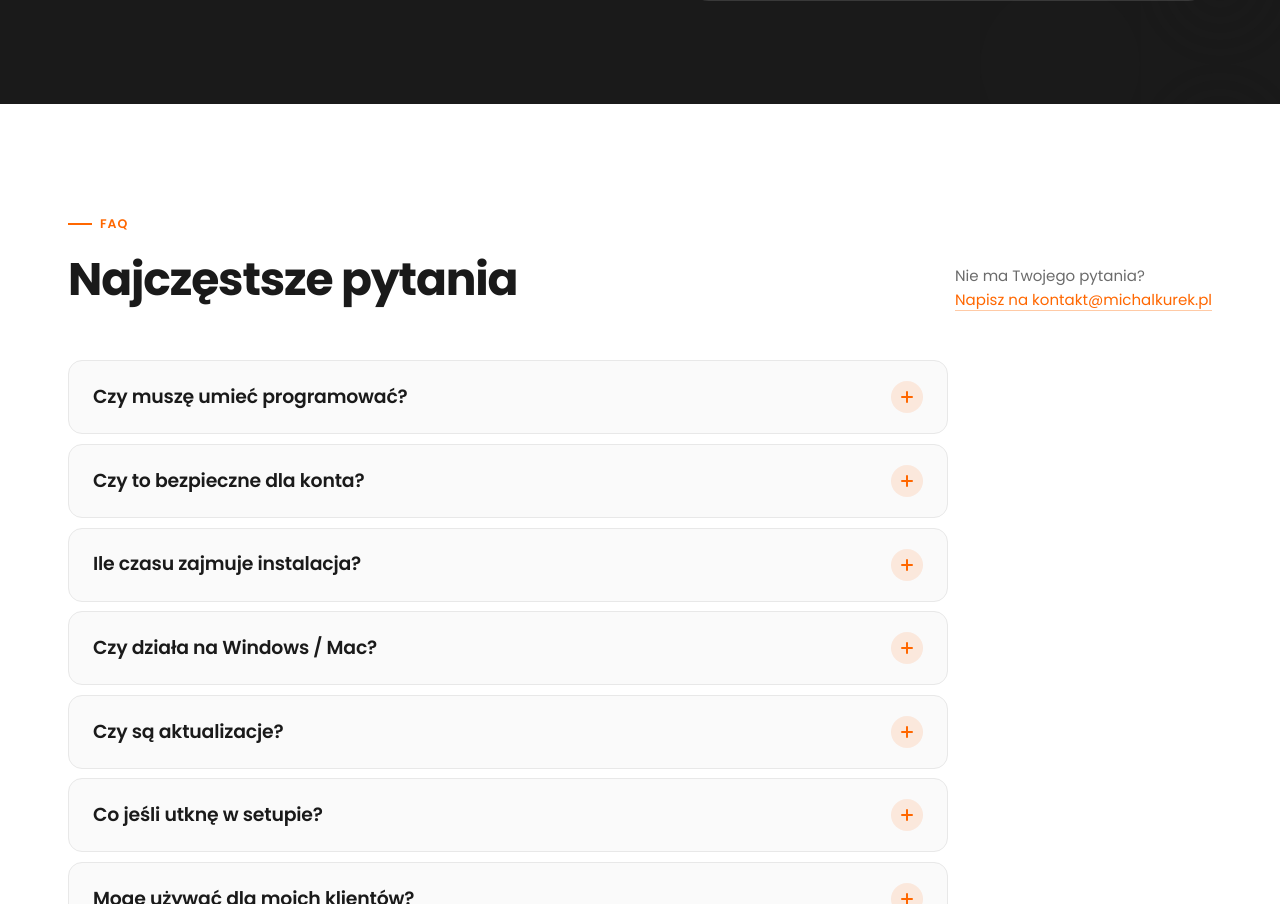
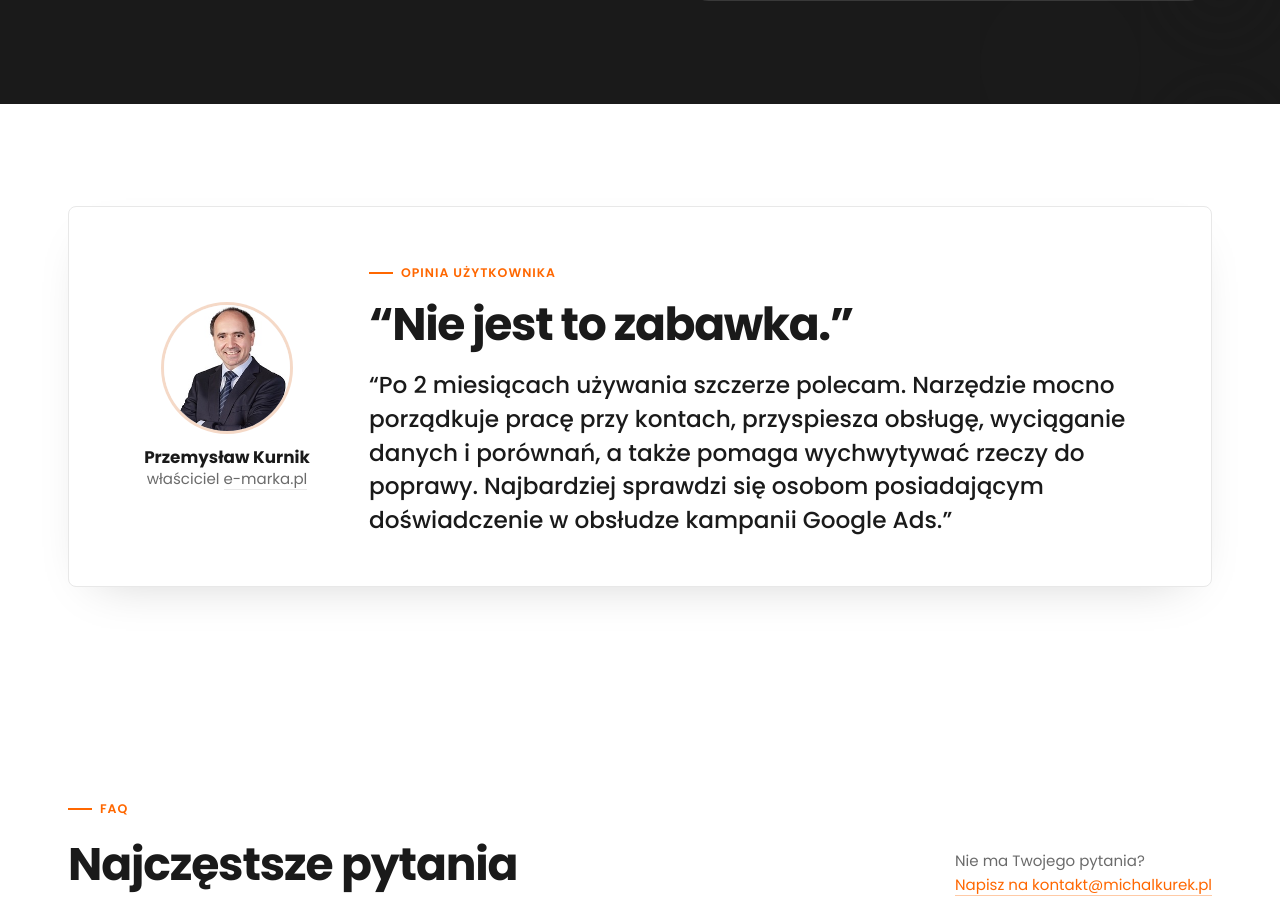
Before and after one commit to Michalqrek/Landing-MiQ, a plain HTML site: page index.html in a window 1280 px wide. Shown: the part 10662-11566 px from the top of the page. Drawn offline with Linux system fonts and the light colour scheme.

Commit message:
[strona] dodaj social proof klienta

```diff
--- a/index.html
+++ b/index.html
@@ -978,6 +978,68 @@ section { padding: clamp(4rem, 8vw, 6.5rem) 0; position: relative; }
   color: var(--orange); font-weight: 600;
 }
 .pricing-req-list li strong { color: rgba(255,255,255,0.92); font-weight: 600; }
+
+/* === PROOF === */
+.proof {
+  background: var(--paper);
+  position: relative;
+  overflow: hidden;
+}
+.proof-card {
+  display: grid;
+  gap: 2rem;
+  align-items: center;
+  border: 1px solid var(--line);
+  border-radius: 8px;
+  background: var(--paper);
+  padding: clamp(1.4rem, 4vw, 3rem);
+  box-shadow: 0 18px 50px -28px rgba(0,0,0,0.22);
+}
+@media (min-width: 820px) {
+  .proof-card { grid-template-columns: 220px 1fr; }
+}
+.proof-person {
+  display: grid;
+  justify-items: center;
+  text-align: center;
+  gap: 0.8rem;
+}
+.proof-avatar {
+  width: 132px;
+  aspect-ratio: 1;
+  border-radius: 50%;
+  overflow: hidden;
+  border: 3px solid rgba(255,103,0,0.18);
+  background: var(--paper-soft);
+}
+.proof-avatar img {
+  width: 100%;
+  height: 100%;
+  object-fit: cover;
+  object-position: center 12%;
+}
+.proof-name {
+  color: var(--ink);
+  font-weight: 700;
+  line-height: 1.2;
+}
+.proof-role {
+  color: var(--muted);
+  font-size: var(--fs-14);
+}
+.proof-role a {
+  color: inherit;
+  border-bottom: 1px solid var(--line);
+}
+.proof-role a:hover { color: var(--orange); border-color: var(--orange-line); }
+.proof-copy .section-eyebrow { margin-bottom: 1rem; }
+.proof-quote {
+  font-size: var(--fs-22);
+  color: var(--ink);
+  line-height: 1.45;
+  font-weight: 500;
+}
+.proof-quote strong { color: var(--orange); }
 
 /* === FAQ === */
 .faq { background: var(--paper); position: relative; overflow: hidden; }
@@ -1560,6 +1622,28 @@ section { padding: clamp(4rem, 8vw, 6.5rem) 0; position: relative; }
             <li><strong>Developer Token</strong> Google Ads API (też w instrukcji)</li>
           </ul>
         </div>
+      </div>
+    </div>
+  </div>
+</section>
+
+<!-- =================== PROOF =================== -->
+<section class="proof" aria-labelledby="proof-title">
+  <div class="wrap">
+    <div class="proof-card">
+      <div class="proof-person">
+        <div class="proof-avatar">
+          <img src="assets/przemyslaw-kurnik-avatar.jpg" alt="Przemysław Kurnik">
+        </div>
+        <div>
+          <div class="proof-name">Przemysław Kurnik</div>
+          <div class="proof-role">właściciel <a href="https://e-marka.pl/kontakt/" target="_blank" rel="noopener">e-marka.pl</a></div>
+        </div>
+      </div>
+      <div class="proof-copy">
+        <div class="section-eyebrow">Opinia użytkownika</div>
+        <h2 id="proof-title" class="section-h2">“Nie jest to zabawka.”</h2>
+        <p class="proof-quote">“Po 2 miesiącach używania szczerze polecam. Narzędzie mocno porządkuje pracę przy kontach, przyspiesza obsługę, wyciąganie danych i porównań, a także pomaga wychwytywać rzeczy do poprawy. Najbardziej sprawdzi się osobom posiadającym doświadczenie w obsłudze kampanii Google Ads.”</p>
       </div>
     </div>
   </div>
```
Also changed, not shown: assets/przemyslaw-kurnik-avatar.jpg (added).
